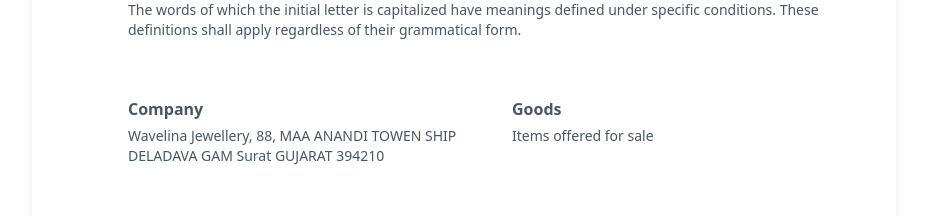
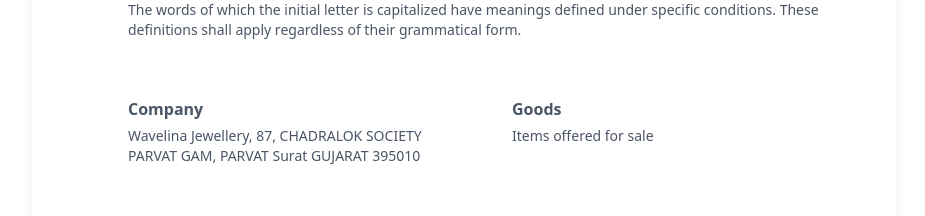
Before and after one commit to mrBhavinKatariya/wavelina, a React (Vite) app: page /refund-policy in a window 1280 px wide. Shown: the part 780-996 px from the top of the page, without its empty margins (176-1101 px from the left). Built offline with nearby package versions, Linux system fonts and the light colour scheme; no server answers.

Commit message:
feat: update company address in refund policy

```diff
--- a/src/policy/Refund.Policy.jsx
+++ b/src/policy/Refund.Policy.jsx
@@ -86,8 +86,8 @@
                 <div className="grid md:grid-cols-2 gap-4">
                   <DefinitionItem
                     term="Company"
-                    definition="Wavelina Jewellery,  88, MAA ANANDI TOWEN SHIP  DELADAVA GAM
-                       Surat  GUJARAT 394210"
+                    definition="Wavelina Jewellery,  87, CHADRALOK SOCIETY   PARVAT GAM, PARVAT
+                       Surat GUJARAT 395010"
                   />
                   <DefinitionItem term="Goods" definition="Items offered for sale" />
                   <DefinitionItem term="Orders" definition="A request to purchase Goods from Us" />
```
